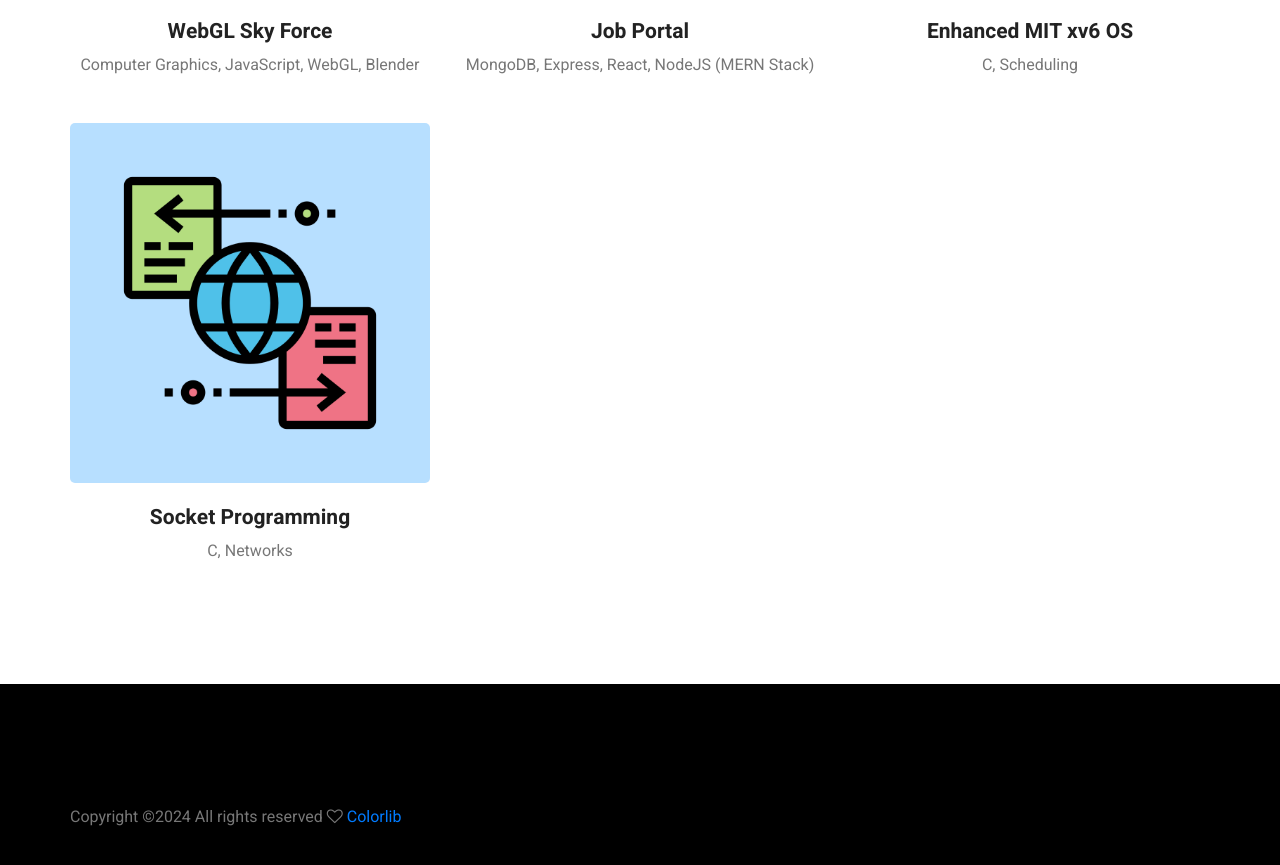
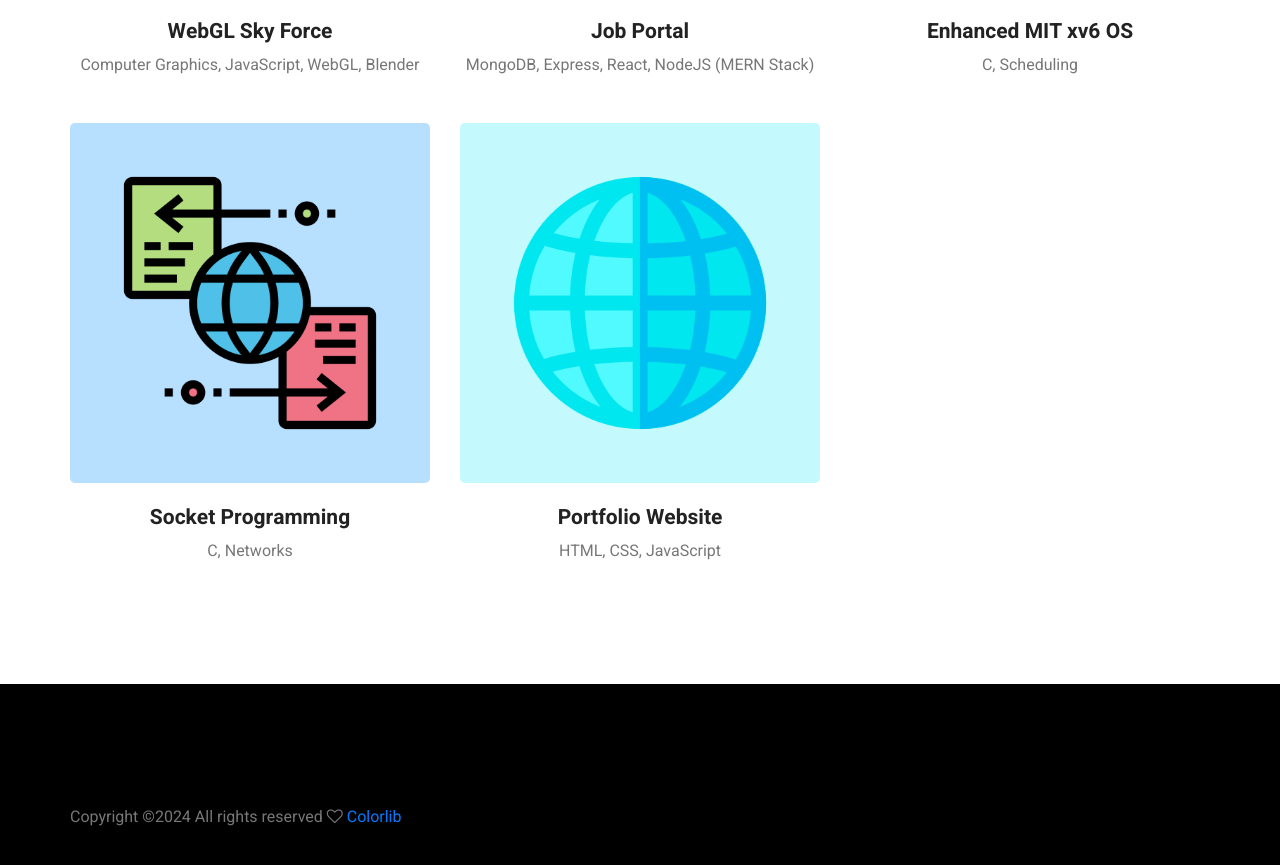
Before and after one commit to inesane/Personal-Website, a plain HTML site: page index.html in a window 1280 px wide. Shown: the part 5352-6217 px from the top of the page. Drawn offline with Linux system fonts and the light colour scheme; some packages are replaced by stand-ins of ours; a script that the page names is missing.

Commit message:
Added Portfolio Website Project

```diff
--- a/index.html
+++ b/index.html
@@ -388,6 +388,18 @@
                             </div>
                         </div>
                     </div>
+                    <div class="col-lg-4 col-md-4 col-sm-6 auto dev">
+                        <div class="h_gallery_item">
+                            <div class="g_img_item" onclick="generateHtml('Portfolio Website', 'HTML, CSS, JavaScript', 'website', 'https://github.com/inesane/inesane.github.io')">
+                                <img class="img-fluid" src="img/gallery/website.png" alt="">
+                                <a class="light"><img src="img/gallery/icon.png" alt=""></a>
+                            </div>
+                            <div class="g_item_text">
+                                <h4>Portfolio Website</h4>
+                                <p>HTML, CSS, JavaScript</p>
+                            </div>
+                        </div>
+                    </div>
                 </div>
             </div>
         </section>
--- a/js/theme.js
+++ b/js/theme.js
@@ -62,7 +62,8 @@ let project_descriptions = {
     "brick": `Created a terminal-based version of the game 'Breakout' from scratch in python, using no libraries other than numpy and colorama. <br><br>Implemented multiple levels, boss character, various catchable power-ups, etc... <br><br>Made use of several Object Oriented Programming Concepts such as Inheritance, Polymorphism, Encapsulation and Abstraction`,
     "plane": `Rendered and animated multiple 3D solids and recreated the game 'Sky Force' in WebGL. <br><br>Created an animated trailer in Blender with the same 3D solids used in the game.`,
     "os": `Implemented multiple scheduling algorithms, namely FCFS, PBS and MLFQ, in MIT's xv6 operating system in order to maximize throughput.`,
-    "socket": `Established a socket connection between a client and server to facilitate file transfer between the two. <br><br>Made failsafes for several cases such as when read/write permissions are not available.`
+    "socket": `Established a socket connection between a client and server to facilitate file transfer between the two. <br><br>Made failsafes for several cases such as when read/write permissions are not available.`,
+    "website": `Code for this website! <br><br>Coded based on a colorlib template and a combination of multiple codepens and hosted using GitHub pages.`
 }
 
 
```
Also changed, not shown: img/gallery/website.png (added).
